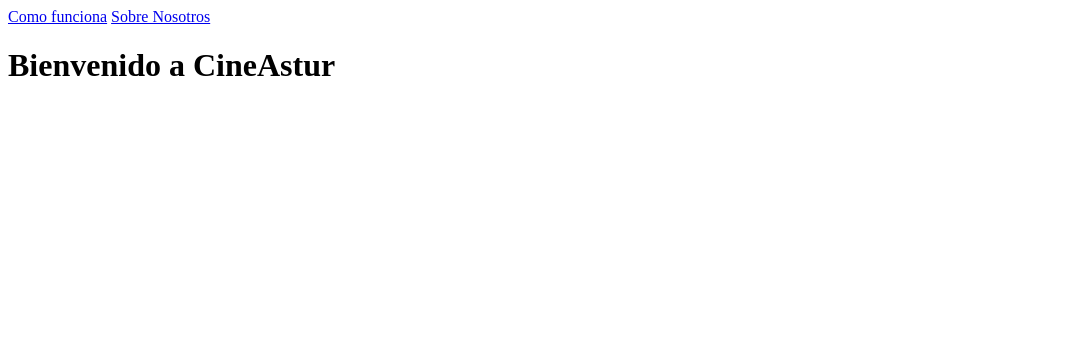
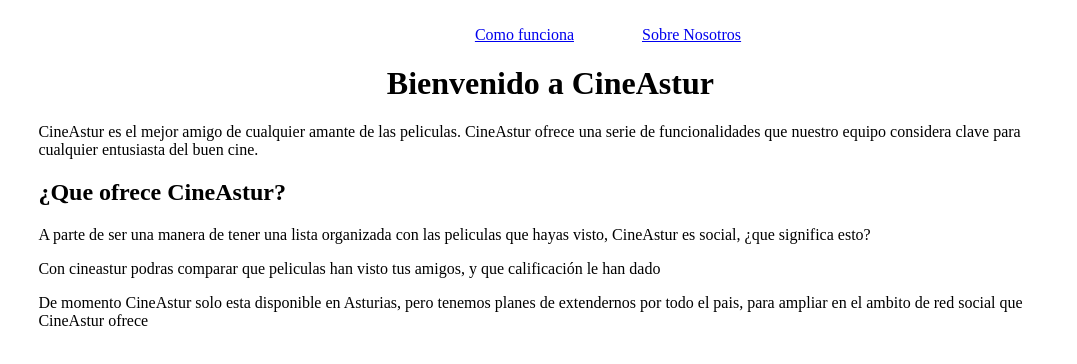
Before and after one commit to gsusag00/Sew-Extraordinaria, a plain HTML site: page index.html in a window 1280 px wide. Shown: the whole page, without its empty margins (0-1077 px from the left). Drawn offline with Linux system fonts and the light colour scheme.

Commit message:
Posicionamiento y principio del index

```diff
--- a/css/posicionamiento.css
+++ b/css/posicionamiento.css
@@ -0,0 +1,28 @@
+body {
+    width: 100%;
+    margin: 2% auto auto;
+    background-size: 100%;
+    text-align: center;
+}
+
+main {
+    width: 80%;
+    margin: auto 3% auto;
+}
+
+h1 {
+    text-align: center;
+}
+
+h2 {
+    text-align: left;
+}
+
+p {
+    text-align: left;
+}
+
+nav > a {
+    margin-right: 5%;
+    height: auto;
+}
--- a/index.html
+++ b/index.html
@@ -27,6 +27,18 @@
             -->
             <h1>Bienvenido a CineAstur</h1>
 
+            <p> CineAstur es el mejor amigo de cualquier amante de las peliculas. CineAstur ofrece una serie de funcionalidades que nuestro equipo considera clave para cualquier entusiasta del buen cine.</p>
+
+            <h2> ¿Que ofrece CineAstur? </h2>
+
+            <p>
+                A parte de ser una manera de tener una lista organizada con las peliculas que hayas visto, CineAstur es social, ¿que significa esto?
+            </p>
+
+            <p> Con cineastur podras comparar que peliculas han visto tus amigos, y que calificación le han dado</p>
+
+            <p> De momento CineAstur solo esta disponible en Asturias, pero tenemos planes de extendernos por todo el pais, para ampliar en el ambito de red social que CineAstur ofrece</p>
+
         </main>
     </body>
 </html>
```
